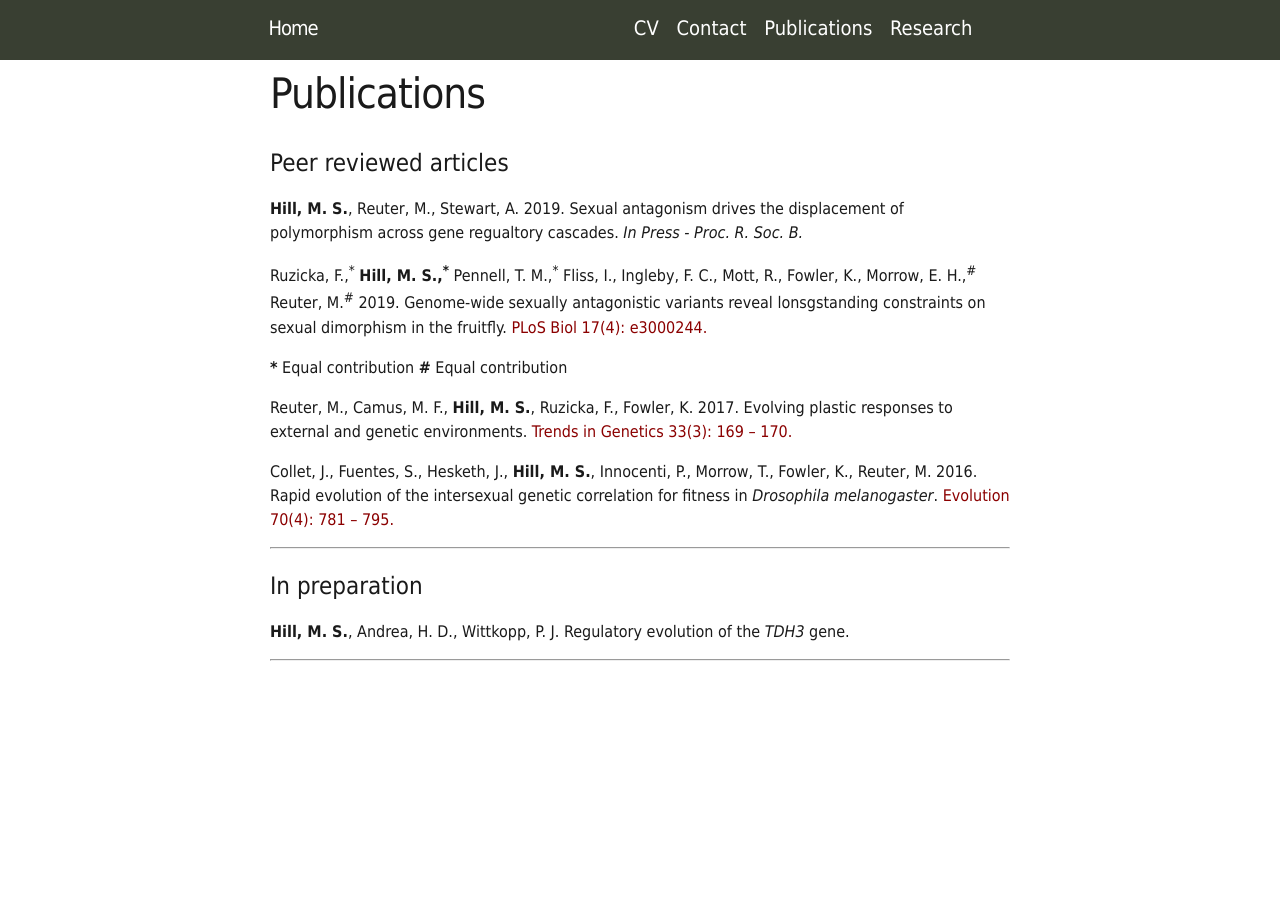
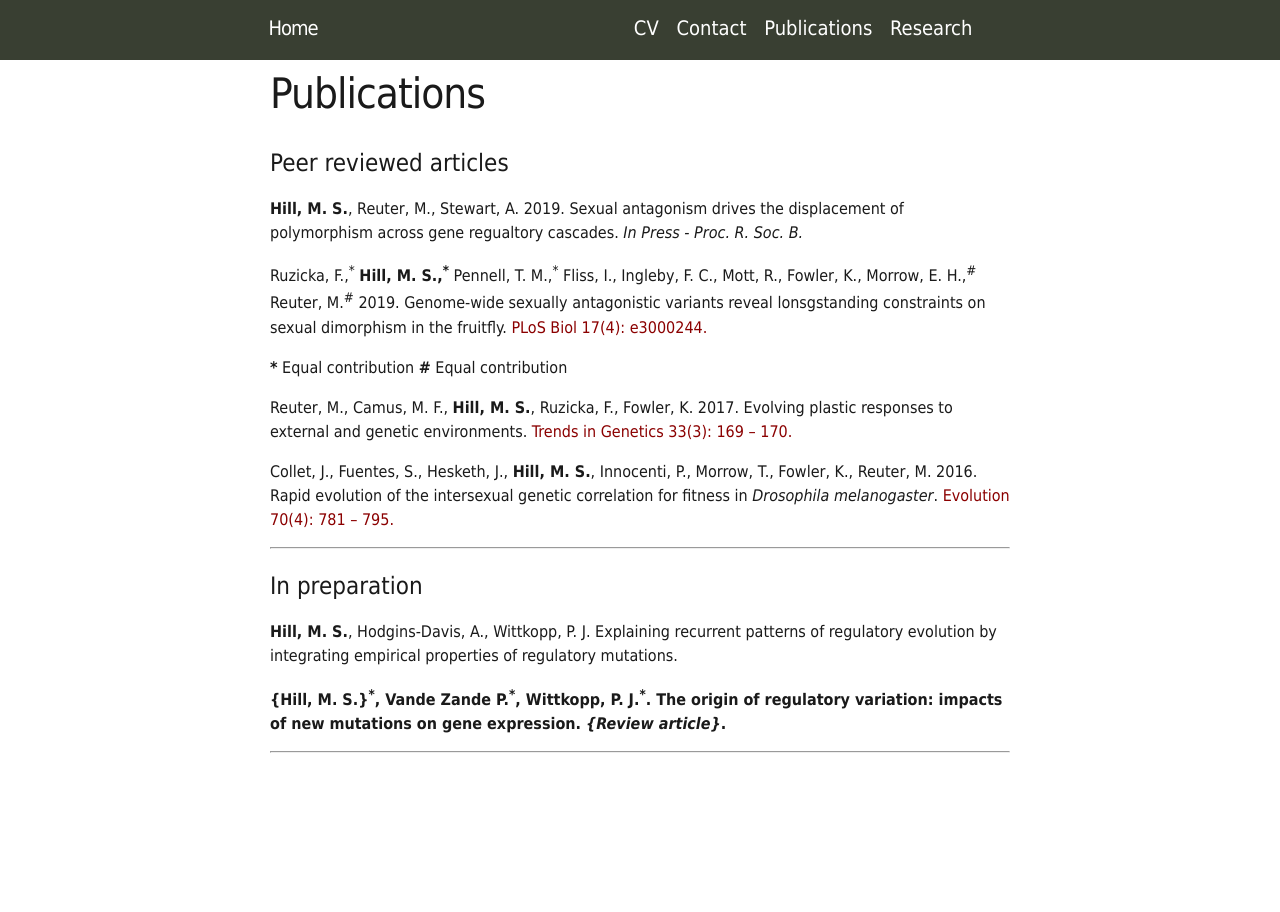
Before and after one commit to Mark-Stephen-Hill/Mark-Stephen-Hill.github.io, a Jekyll site: the page built from Publications.md, in a window 1280 px wide. Built offline with Jekyll 4.4.1, drawn with Linux system fonts in a browser that asks for light colours.

Commit message:
Update Publications.md

```diff
--- a/Publications.md
+++ b/Publications.md
@@ -33,6 +33,8 @@ Collet, J., Fuentes, S., Hesketh, J., <b>Hill, M. S.</b>, Innocenti, P., Morrow,
 <hr>
 <h1>In preparation</h1>
 
-<b>Hill, M. S.</b>, Andrea, H. D., Wittkopp, P. J. Regulatory evolution of the <i>TDH3</i> gene.
+<b>Hill, M. S.</b>, Hodgins-Davis, A., Wittkopp, P. J. Explaining recurrent patterns of regulatory evolution by integrating empirical properties of regulatory mutations.
+
+<b>{Hill, M. S.}<sup>*</sup>, Vande Zande P.<sup>*</sup>, Wittkopp, P. J.<sup>*</sup>. The origin of regulatory variation: impacts of new mutations on gene expression. <i>{Review article}</i>.
 
 <hr>
```
